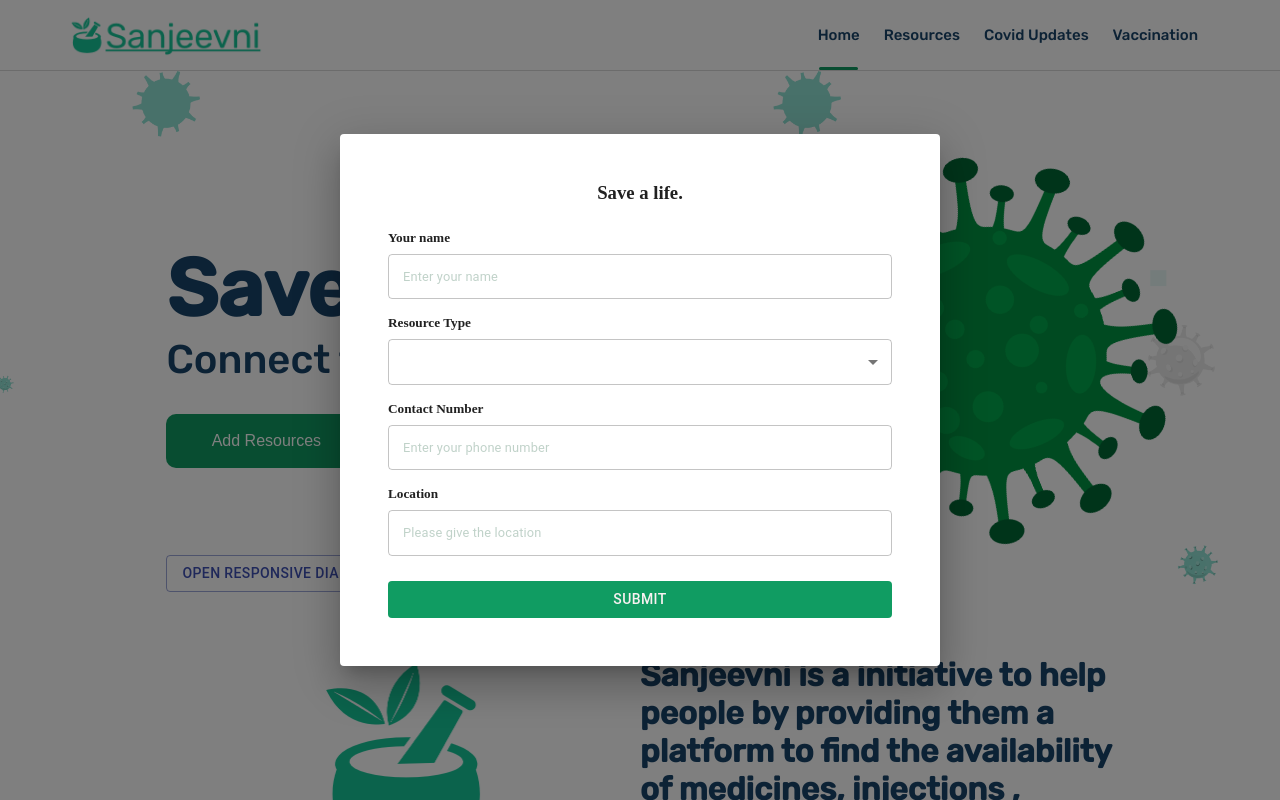
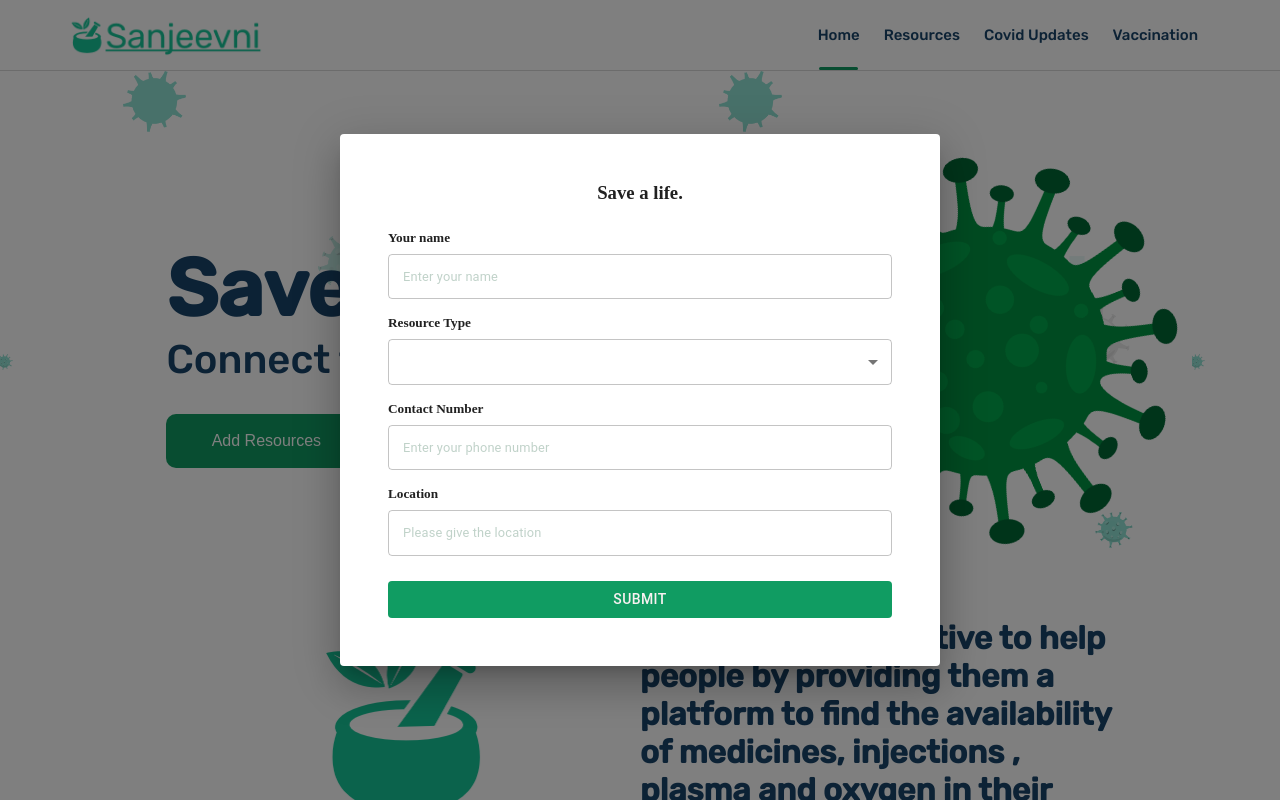
Before and after one commit to vice76/WebOCode, a React (Create React App) app: page / in a window 1280 px wide. Both pictures are taken after a click on the button "Add Resources". Shown: the top 800 px of the page. Built offline with nearby package versions, Linux system fonts and the light colour scheme.

Commit message:
removed bug

```diff
--- a/src/components/resources/ResourceForm.js
+++ b/src/components/resources/ResourceForm.js
@@ -29,9 +29,6 @@ const ResourceForm = ({open ,handleClose }) => {
 
   return (
     <div>
-      <Button variant="outlined" color="primary" onClick={handleChange}>
-        Open responsive dialog
-      </Button>
       <Dialog
         fullWidth
         className={classes.root}
```
